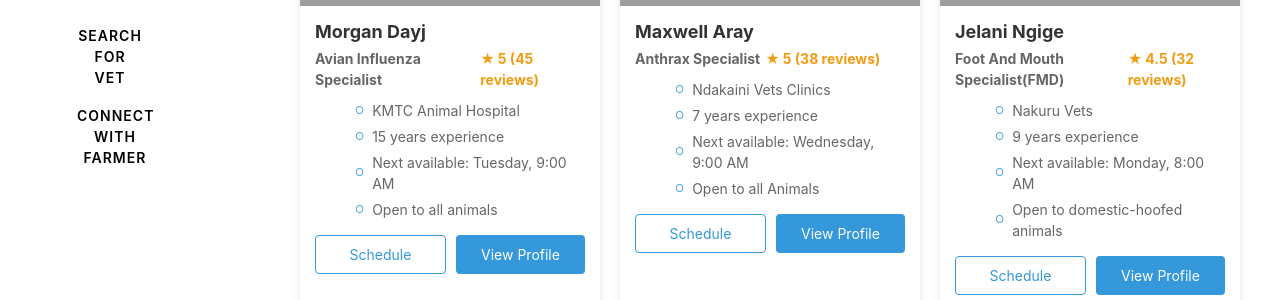
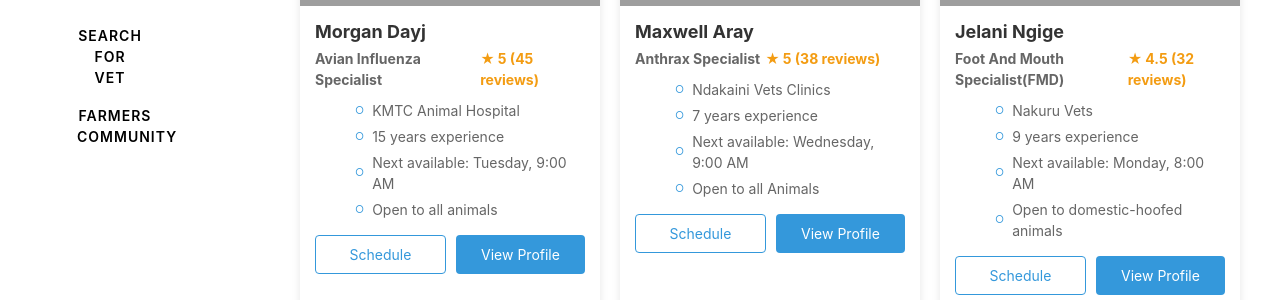
Before and after one commit to andayi-ck/Project-System, a Flask app: page /nearby_vets in a window 1280 px wide. Shown: the part 384-684 px from the top of the page. Run offline with Flask 3, Linux system fonts and the light colour scheme; some libraries are stand-ins or nearby versions; grey boxes are pictures that could not be loaded.

Commit message:
Updated nearby-vets.html

```diff
--- a/FlaskMarket/market/templates/nearby-vets.html
+++ b/FlaskMarket/market/templates/nearby-vets.html
@@ -519,7 +519,7 @@
 
 
     <a href="{{ url_for('connect_farmers') }}">
-        <div class="small-box" style="width: 110px; height: 80px; position: absolute; top: 200px; left: -40px;">Connect with Farmer</div>
+        <div class="small-box" style="width: 110px; height: 80px; position: absolute; top: 200px; left: -40px;">Farmers Community</div>
     </a>
 
     <hr style="position: absolute; top: 100px; left: 100px;>"
```
